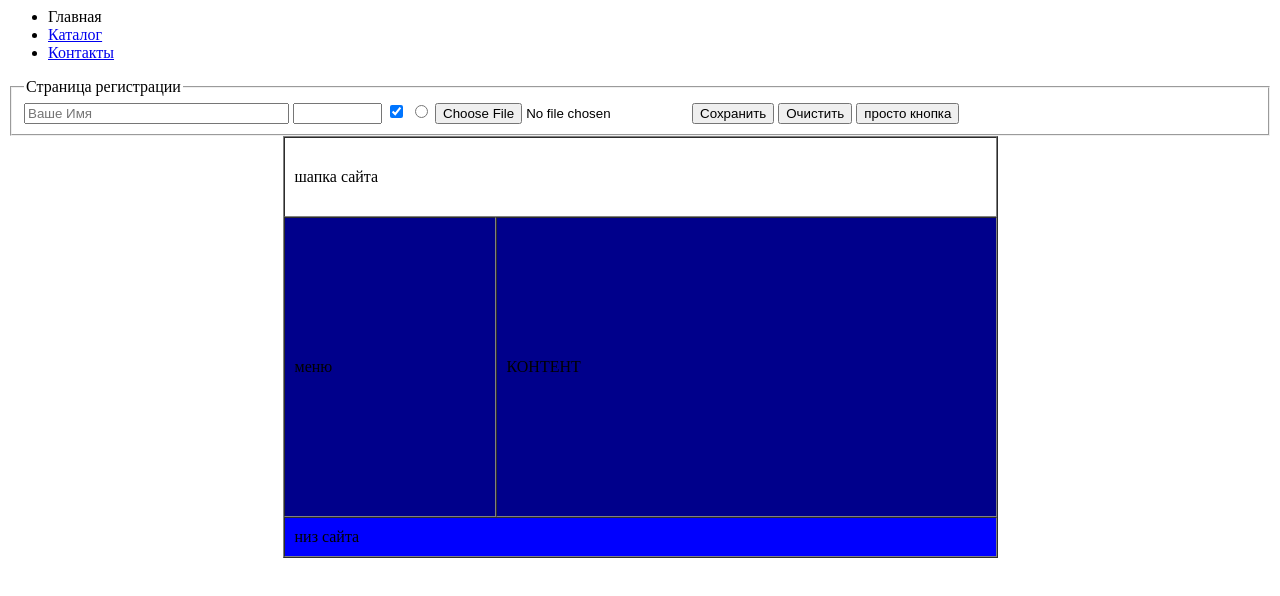
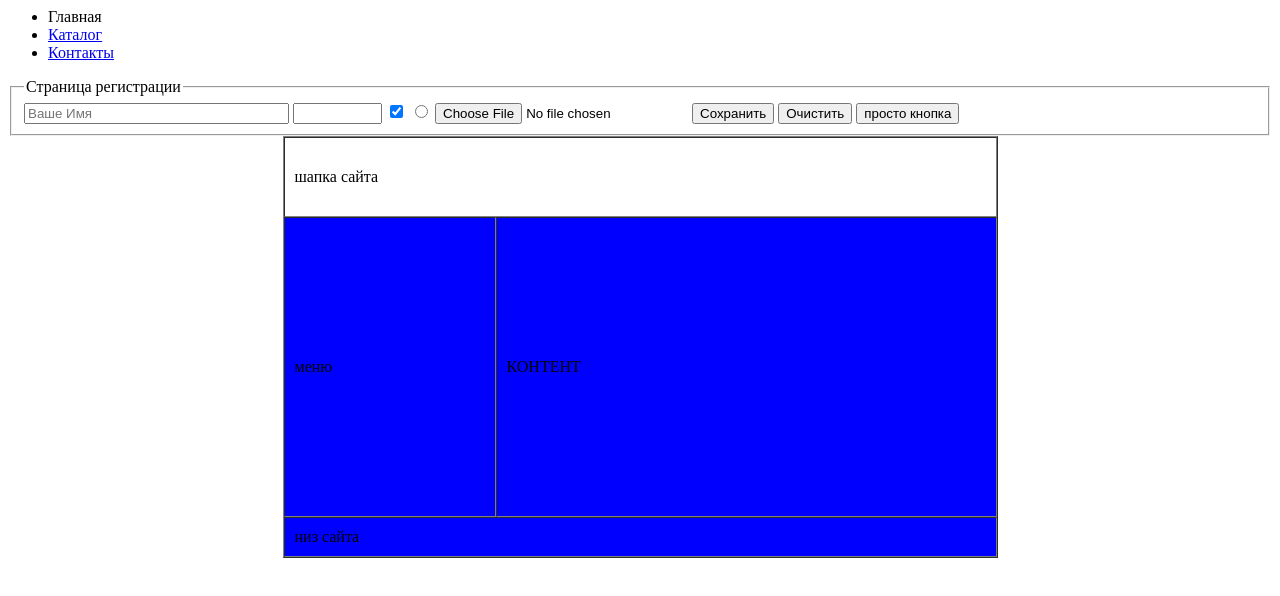
Before and after one commit to VanTaker97/mk-mt-tech, a plain HTML site: page index.html in a window 1280 px wide. Drawn offline with Linux system fonts and the light colour scheme.

Commit message:
Update index.html

```diff
--- a/index.html
+++ b/index.html
@@ -17,7 +17,7 @@
         <tr bgcolor="white">
             <td colspan="2" height="80">шапка сайта</td>
         </tr>
-        <tr bgcolor="darkblue">
+        <tr bgcolor="blue">
             <td  width="190" height="300">меню</td>
             <td>КОНТЕНТ</td>
         </tr>
```
